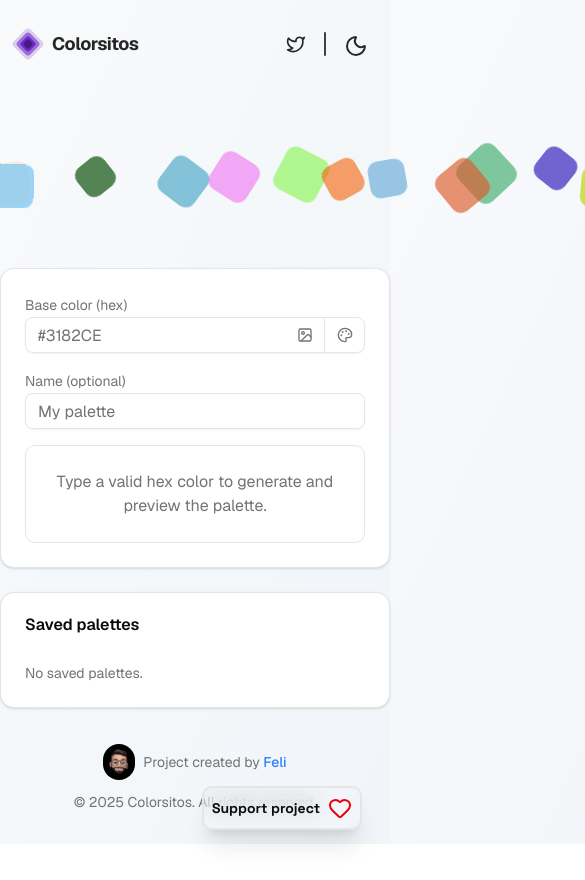
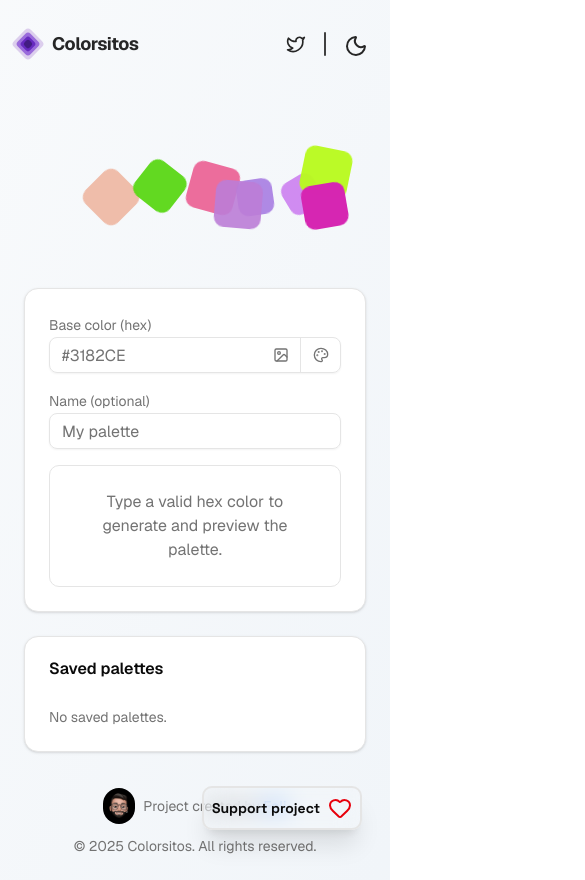
Before and after one commit to Feli-dev/colorsitos, a Next.js app: page /en in a window 390 px wide. Shown: the top 880 px of the page, 585 px wide, since content can reach past the window. Before the commit the page ends 844 px from the top, so only its background shows below. Built offline with nearby package versions, Linux system fonts and the light colour scheme.

Commit message:
feat: responsive design

```diff
--- a/src/components/color-square-display.tsx
+++ b/src/components/color-square-display.tsx
@@ -129,13 +129,32 @@ export function ColorSquareDisplay() {
   const [colorSquares, setColorSquares] = useState<ColorSquare[]>([]);
   /** Track which tooltips are open for each square */
   const [openTooltips, setOpenTooltips] = useState<Record<number, boolean>>({});
-  /** Fixed container dimensions for consistent layout */
-  const [containerSize] = useState({
+  /** Responsive container dimensions that adapt to screen size */
+  const [containerSize, setContainerSize] = useState({
     width: 900,
     height: 100,
   });
   /** Translation function for internationalization */
   const t = useTranslations();
+
+  /**
+   * Updates container size based on window dimensions
+   * Uses full width on mobile devices (< 768px) with padding
+   */
+  const updateContainerSize = () => {
+    if (typeof window !== "undefined") {
+      const windowWidth = window.innerWidth;
+      const isMobile = windowWidth < 768;
+      const padding = 40; // 20px padding on each side
+
+      setContainerSize({
+        width: isMobile
+          ? windowWidth - padding
+          : Math.min(900, windowWidth - padding),
+        height: isMobile ? 120 : 100, // Slightly taller on mobile for better spacing
+      });
+    }
+  };
 
   /**
    * Handles color copy event - keeps tooltip open for 2.5 seconds
@@ -161,9 +180,23 @@ export function ColorSquareDisplay() {
     setOpenTooltips((prev) => ({ ...prev, [squareId]: open }));
   };
 
+  // Initialize container size and handle window resize
+  useEffect(() => {
+    updateContainerSize();
+
+    const handleResize = () => {
+      updateContainerSize();
+    };
+
+    window.addEventListener("resize", handleResize);
+    return () => window.removeEventListener("resize", handleResize);
+  }, []);
+
   // Initialize color squares with collision-free positioning
   useEffect(() => {
-    const numSquares = 15; // Total number of squares to display
+    // Responsive number of squares based on container width
+    const isMobile = containerSize.width < 500; // Use a threshold based on actual container size
+    const numSquares = isMobile ? 8 : 15; // Fewer squares on mobile for better UX
 
     // Generate sizes first to calculate optimal positions
     const sizes = Array.from(
@@ -198,9 +231,9 @@ export function ColorSquareDisplay() {
 
   return (
     <TooltipProvider>
-      {/* Main container for color squares with fixed dimensions */}
+      {/* Main container for color squares with responsive dimensions */}
       <div
-        className="relative flex items-center justify-center"
+        className="relative flex items-center justify-center w-full mx-auto"
         style={{
           width: containerSize.width,
           height: containerSize.height,
--- a/src/components/palette-generator.tsx
+++ b/src/components/palette-generator.tsx
@@ -117,7 +117,7 @@ export function PaletteGenerator() {
   }, []);
 
   return (
-    <div className="w-full space-y-6 h-full">
+    <div className="w-full space-y-6 h-full px-6 md:px-0">
       <Card>
         <CardContent className="space-y-4">
           <div className="grid grid-cols-1 md:grid-cols-2 gap-4">
```
